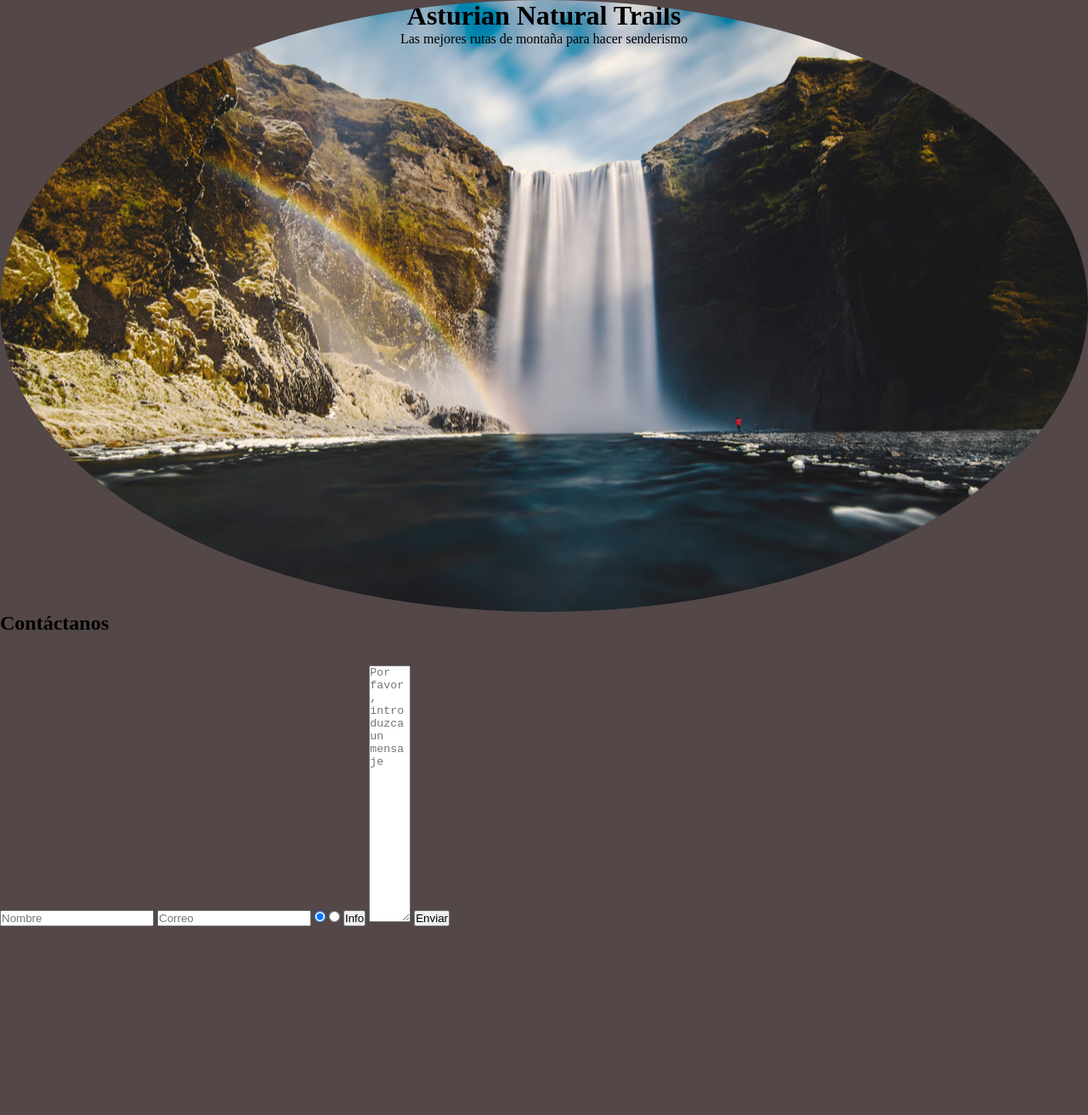
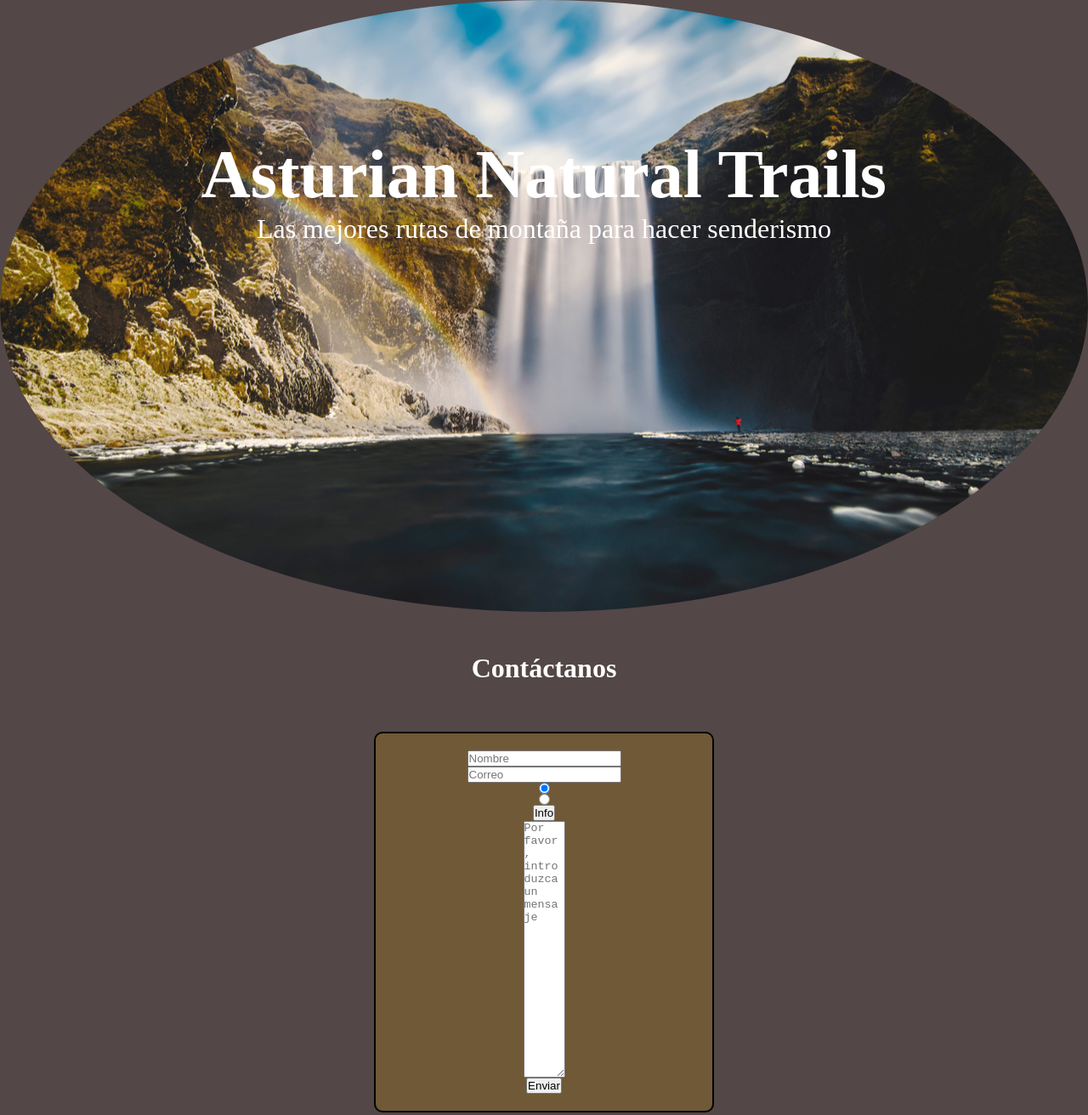
Before and after one commit to AlejandroGarcia1234/ExamenFormulario, a plain HTML site: page index.html in a window 1280 px wide. Shown: the whole page at 85% size. Before the commit the page ends 1090 px from the top, so only its background shows below. Drawn offline with Linux system fonts and the light colour scheme.

Commit message:
Le damos forma al formulario y a la hero image

```diff
--- a/scripts/index.js
+++ b/scripts/index.js
@@ -16,7 +16,7 @@ const validar = evento => {
 
     nombre.value.trim().length === 0 && mensajeErrores.push('Es obligatorio rellenar este campo')
     !/^[a-zA-Z0-9]*$/.test(nombre.value.trim()) && mensajeErrores.push('Caracteres no válidos para el nombre')
-    !/^[a-zA-Z0-9._-]+@[a-zA-Z0-9.-]+\.[a-zA-Z]{2,4}$/.test(correo.value.trim()) && mensajeErrores.push('Dirección de correo electrónico no válida')
+    !/^[a-zA-Z0-9._-]+@[a-zA-Z0-9.-]+\.[a-zA-Z]{2,4}$/.test(correo.value.trim()) && mensajeErrores.push('La dirección de correo electrónico no es válida')
     mensaje.value.trim().length < 10 && mensajeErrores.push('El mensaje es demasiado corto. Por favor, introduzca un mensaje adecuado')
     !/^[1]?[0-9]{1,2}$/.test(edad.value.trim()) && mensajeErrores.push('Es obligatorio rellenar este campo')
 
--- a/styles/style.css
+++ b/styles/style.css
@@ -47,3 +47,43 @@ body{
     align-items: center;
     height: 100%;
 }
+
+h1{
+    color: white;
+    font-size: var(--h1-font-size);
+    padding-top: 10rem;
+}
+
+span{
+    color: white;
+    font-size: var(--span-font-size);
+    padding-top: 10rem;
+}
+
+h2{
+    color: var(--h2-color);
+    font-size: var(--h2-font-size);
+    align-items: center;
+    justify-content: center;
+    text-align: center;
+    padding-top: 3rem;
+}
+
+form {
+    display: flex;
+    flex-direction: column;
+    align-items: center;
+    max-width: 25rem;
+    margin: 0 auto;
+}
+
+.form-container {
+    max-width: 25rem;
+    margin: 0 auto;
+    border: 0.125rem solid #040404;
+    padding: 1.25rem;
+    border-radius: 0.625rem;
+    margin-top: 1.25rem;
+    background-color: rgb(112, 89, 55);
+    margin-bottom: 2rem;
+}
```
